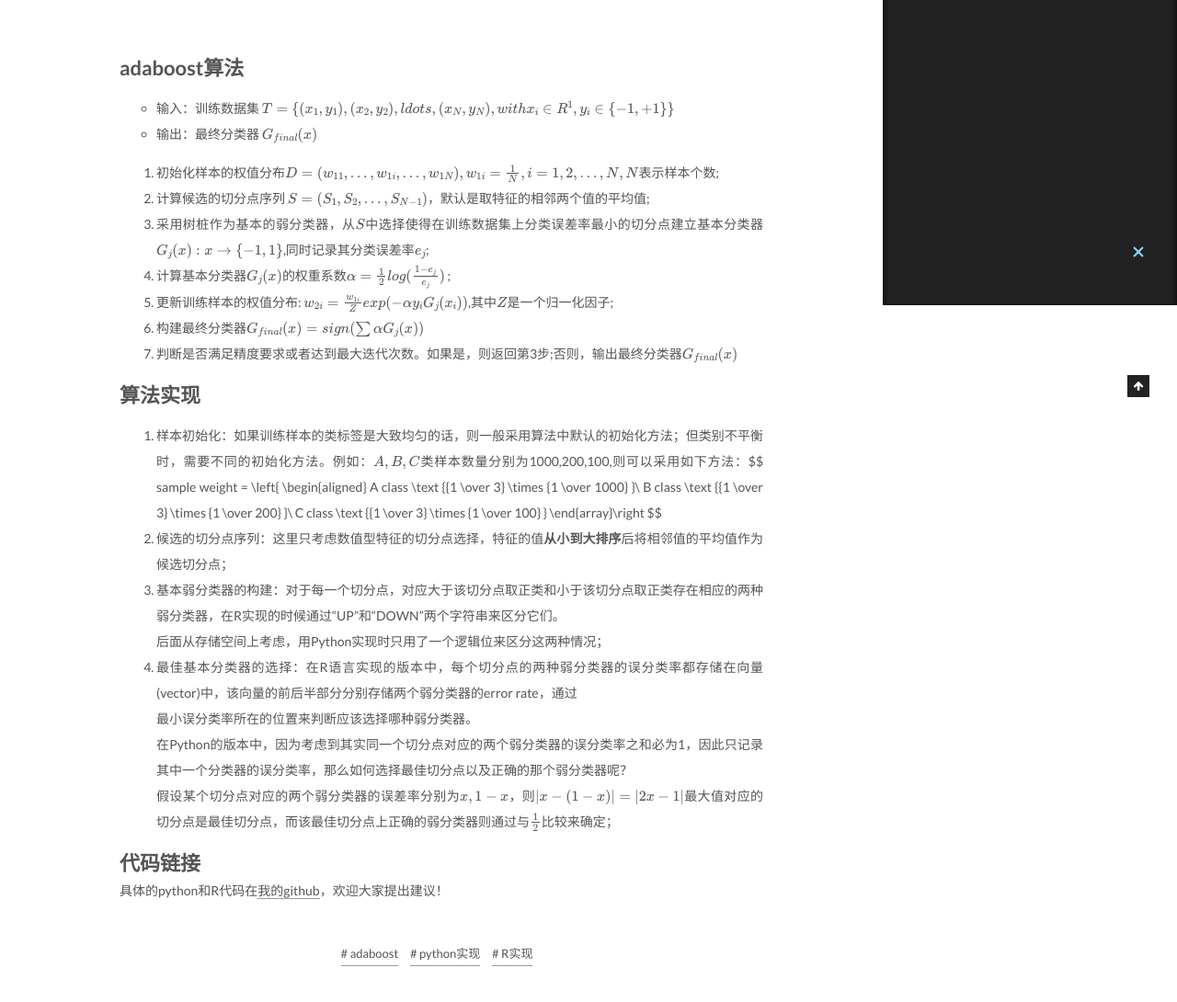
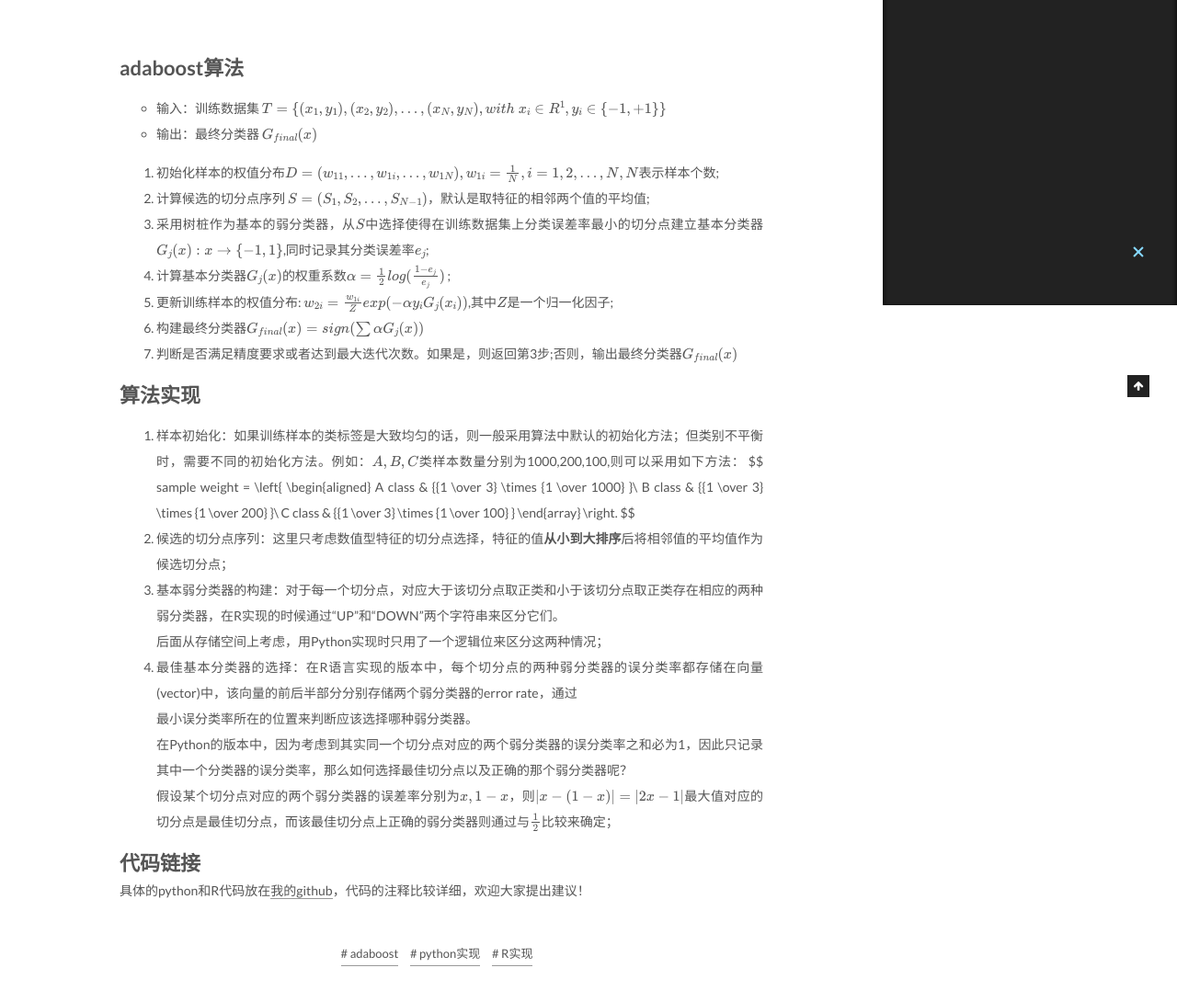
Before and after one commit to zhoujunjun-apple/zhoujunjun-apple.github.io, a plain HTML site: page 2017/04/03/adaboost算法的python和R实现/index.html in a window 1280 px wide. Shown: the part 468-1558 px from the top of the page at 92% size. Drawn offline with nearby package versions, Linux system fonts and the light colour scheme; some packages are replaced by stand-ins of ours.

Commit message:
Site updated: 2017-04-03 21:33:35

```diff
--- a/2017/04/03/adaboost算法的python和R实现/index.html
+++ b/2017/04/03/adaboost算法的python和R实现/index.html
@@ -93,7 +93,7 @@
 <meta property="og:url" content="http://yoursite.com/2017/04/03/adaboost算法的python和R实现/index.html">
 <meta property="og:site_name" content="二颗苹果">
 <meta property="og:description" content="本文对Adaptive Boosting算法进行简单介绍，并分别利用Python和R语言进行了实现，只适用于数值类单特征的二分类问题。">
-<meta property="og:updated_time" content="2017-04-03T13:26:44.754Z">
+<meta property="og:updated_time" content="2017-04-03T13:33:30.338Z">
 <meta name="twitter:card" content="summary">
 <meta name="twitter:title" content="adaboost算法的python和R实现">
 <meta name="twitter:description" content="本文对Adaptive Boosting算法进行简单介绍，并分别利用Python和R语言进行了实现，只适用于数值类单特征的二分类问题。">
@@ -348,7 +348,7 @@
 
 
         <h1 id="adaboost算法"><a href="#adaboost算法" class="headerlink" title="adaboost算法"></a>adaboost算法</h1><ul>
-<li>输入：训练数据集 $T = \{(x_1,y_1),(x_2,y_2),ldots,(x_N,y_N), with x_i \in R^1, y_i \in \{-1,+1\}\}$</li>
+<li>输入：训练数据集 $T = \{(x_1,y_1),(x_2,y_2),\ldots,(x_N,y_N), with \ x_i \in R^1, y_i \in \{-1,+1\}\}$</li>
 <li>输出：最终分类器 $G_{final}(x)$</li>
 </ul>
 <ol>
@@ -361,19 +361,21 @@
 <li>判断是否满足精度要求或者达到最大迭代次数。如果是，则返回第3步;否则，输出最终分类器$G_{final}(x)$</li>
 </ol>
 <h1 id="算法实现"><a href="#算法实现" class="headerlink" title="算法实现"></a>算法实现</h1><ol>
-<li>样本初始化：如果训练样本的类标签是大致均匀的话，则一般采用算法中默认的初始化方法；但类别不平衡时，需要不同的初始化方法。例如：$A,B,C$类样本数量分别为1000,200,100,则可以采用如下方法：$$
+<li>样本初始化：如果训练样本的类标签是大致均匀的话，则一般采用算法中默认的初始化方法；但类别不平衡时，需要不同的初始化方法。例如：$A,B,C$类样本数量分别为1000,200,100,则可以采用如下方法：
+$$
 sample weight = \left{
 \begin{aligned}
-A class \text {{1 \over 3} \times {1 \over 1000} }\\
-B class \text {{1 \over 3} \times {1 \over 200} }\\
-C class \text {{1 \over 3} \times {1 \over 100} }
-\end{array}\right
-$$</li>
+A class & {{1 \over 3} \times {1 \over 1000} }\\
+B class & {{1 \over 3} \times {1 \over 200} }\\
+C class & {{1 \over 3} \times {1 \over 100} }
+\end{array} \right.
+$$
+</li>
 <li>候选的切分点序列：这里只考虑数值型特征的切分点选择，特征的值<strong>从小到大排序</strong>后将相邻值的平均值作为候选切分点；</li>
 <li>基本弱分类器的构建：对于每一个切分点，对应大于该切分点取正类和小于该切分点取正类存在相应的两种弱分类器，在R实现的时候通过“UP”和“DOWN”两个字符串来区分它们。<br>后面从存储空间上考虑，用Python实现时只用了一个逻辑位来区分这两种情况；</li>
 <li>最佳基本分类器的选择：在R语言实现的版本中，每个切分点的两种弱分类器的误分类率都存储在向量(vector)中，该向量的前后半部分分别存储两个弱分类器的error rate，通过<br>最小误分类率所在的位置来判断应该选择哪种弱分类器。<br>在Python的版本中，因为考虑到其实同一个切分点对应的两个弱分类器的误分类率之和必为1，因此只记录其中一个分类器的误分类率，那么如何选择最佳切分点以及正确的那个弱分类器呢？<br>假设某个切分点对应的两个弱分类器的误差率分别为$x,1-x$，则$|x - (1-x)|  = |2x-1|$最大值对应的切分点是最佳切分点，而该最佳切分点上正确的弱分类器则通过与$1 \over 2$比较来确定；</li>
 </ol>
-<h1 id="代码链接"><a href="#代码链接" class="headerlink" title="代码链接"></a>代码链接</h1><p>具体的python和R代码在<a href="https://github.com/zhoujunjun-apple/machine-learning" target="_blank" rel="external">我的github</a>，欢迎大家提出建议！</p>
+<h1 id="代码链接"><a href="#代码链接" class="headerlink" title="代码链接"></a>代码链接</h1><p>具体的python和R代码放在<a href="https://github.com/zhoujunjun-apple/machine-learning" target="_blank" rel="external">我的github</a>，代码的注释比较详细，欢迎大家提出建议！</p>
 
 
     </div>
```
